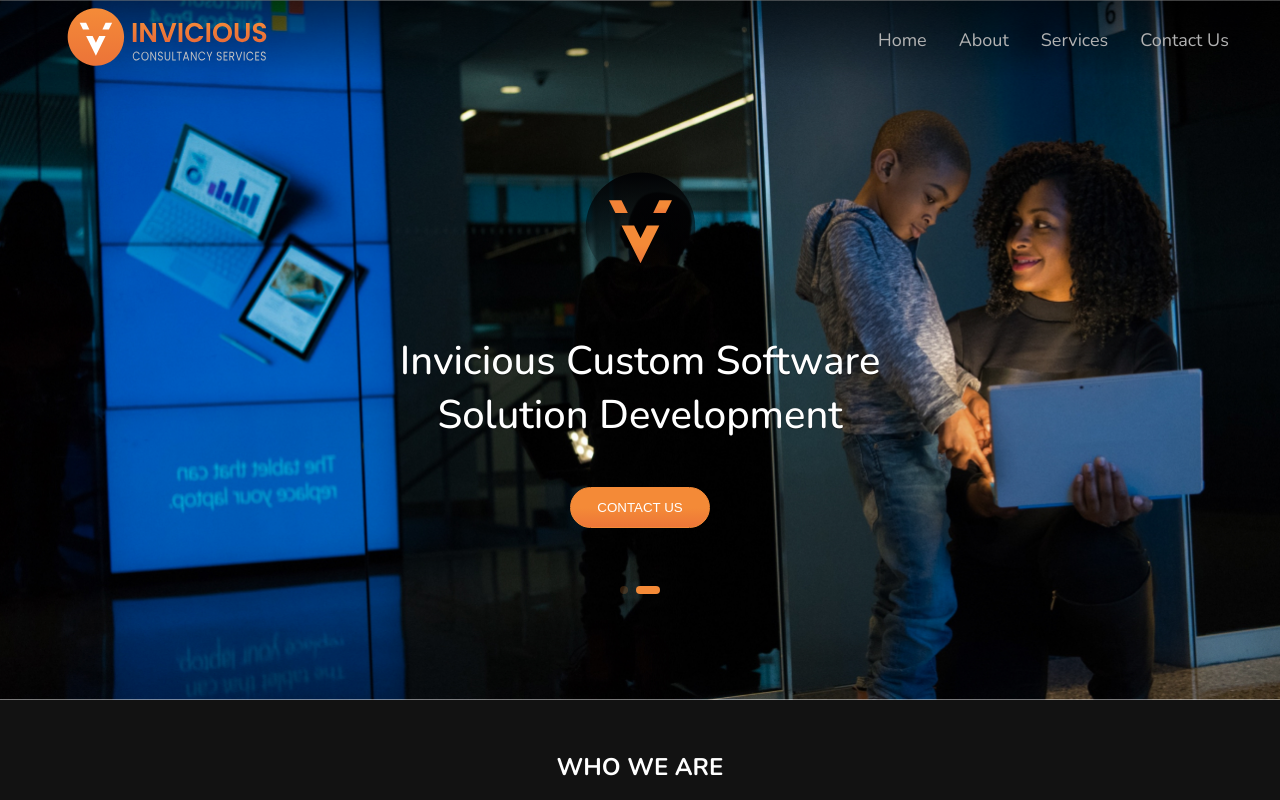
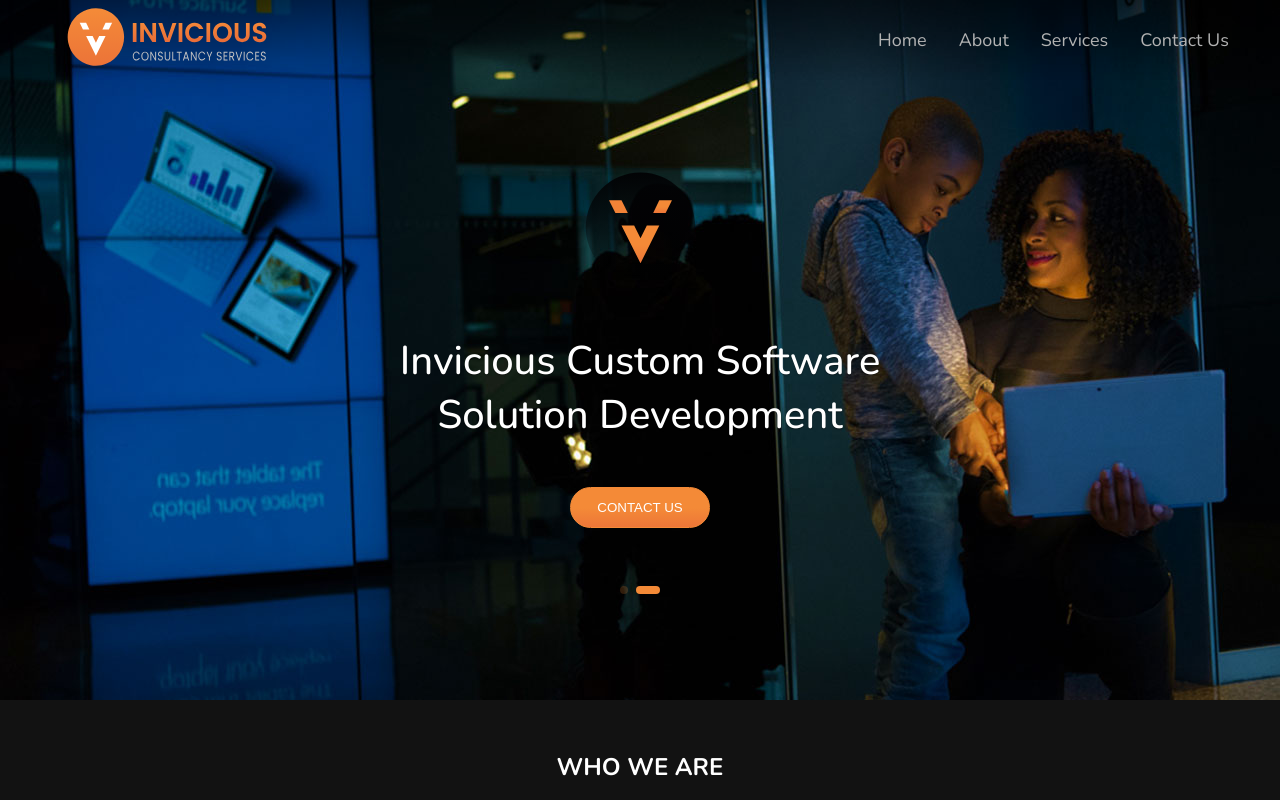
Before and after one commit to anamikagangadharan/tech, a React (Create React App) app: page / in a window 1280 px wide. Shown: the top 800 px of the page. Built offline with nearby package versions, Linux system fonts and the light colour scheme.

Commit message:
bg images changed

```diff
--- a/public/index.html
+++ b/public/index.html
@@ -24,7 +24,7 @@
       work correctly both with client-side routing and a non-root public URL.
       Learn how to configure a non-root public URL by running `npm run build`.
     -->
-    <title>Invicious Consultancy Service</title>
+    <title>Invicious Consultancy Services</title>
   </head>
   <body>
     <noscript>You need to enable JavaScript to run this app.</noscript>
--- a/src/components/Main/Main.module.css
+++ b/src/components/Main/Main.module.css
@@ -4,6 +4,8 @@
     background-position: center;
     /* margin-top: 8rem; */
     height: 700px;
+
+
     display: flex;
     flex-direction: column;
     align-items: center;
@@ -11,11 +13,14 @@
     gap: 2.8rem;
 }
 .container2{
-    background-image: url(../../assets/mainbg2.jpg);
+    background-image: url(../../assets/mainbg2new.jpg);
     background-size: cover;
     background-position: center ;
     /* margin-top: 8rem; */
     height: 700px;
+
+    /* min-width: 1443px; */
+
     display: flex;
     flex-direction: column;
     align-items: center;
--- a/src/components/Subscribe/Subscribe.module.css
+++ b/src/components/Subscribe/Subscribe.module.css
@@ -1,5 +1,5 @@
 .container{
-    background-image: url(../../assets/subscribebg2.png);
+    background-image: url(../../assets/subscribebgnew.png);
     background-size: cover;
     background-position: center;
     /* background: linear-gradient(180deg, rgba(0, 0, 0, 0.50) 65.10%, rgba(0, 0, 0, 0.00) 100%), url(../../assets/subscribebg.png),  #0E0E0E; */
```
Also changed, not shown: src/App.css (+11 -0 lines), src/assets/mainbg2new.jpg (added), src/assets/subscribebgnew.png (added).
